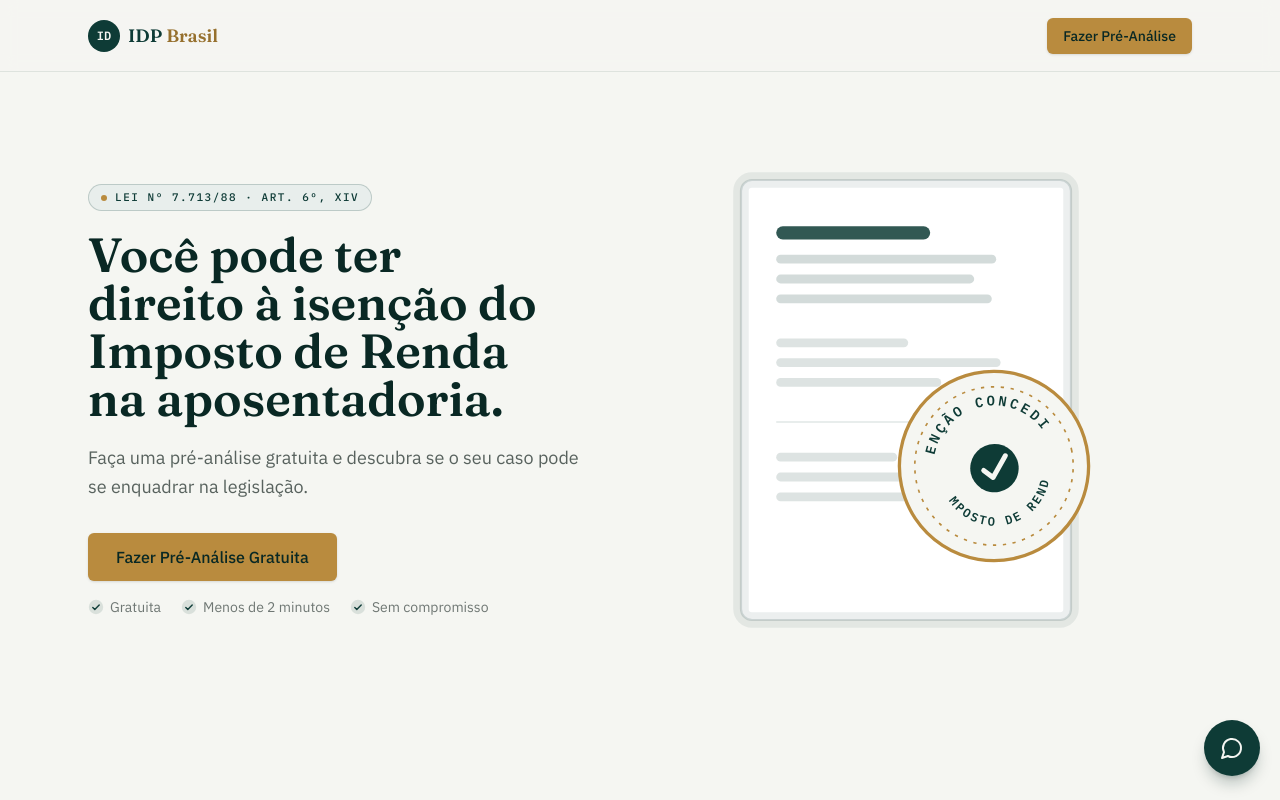
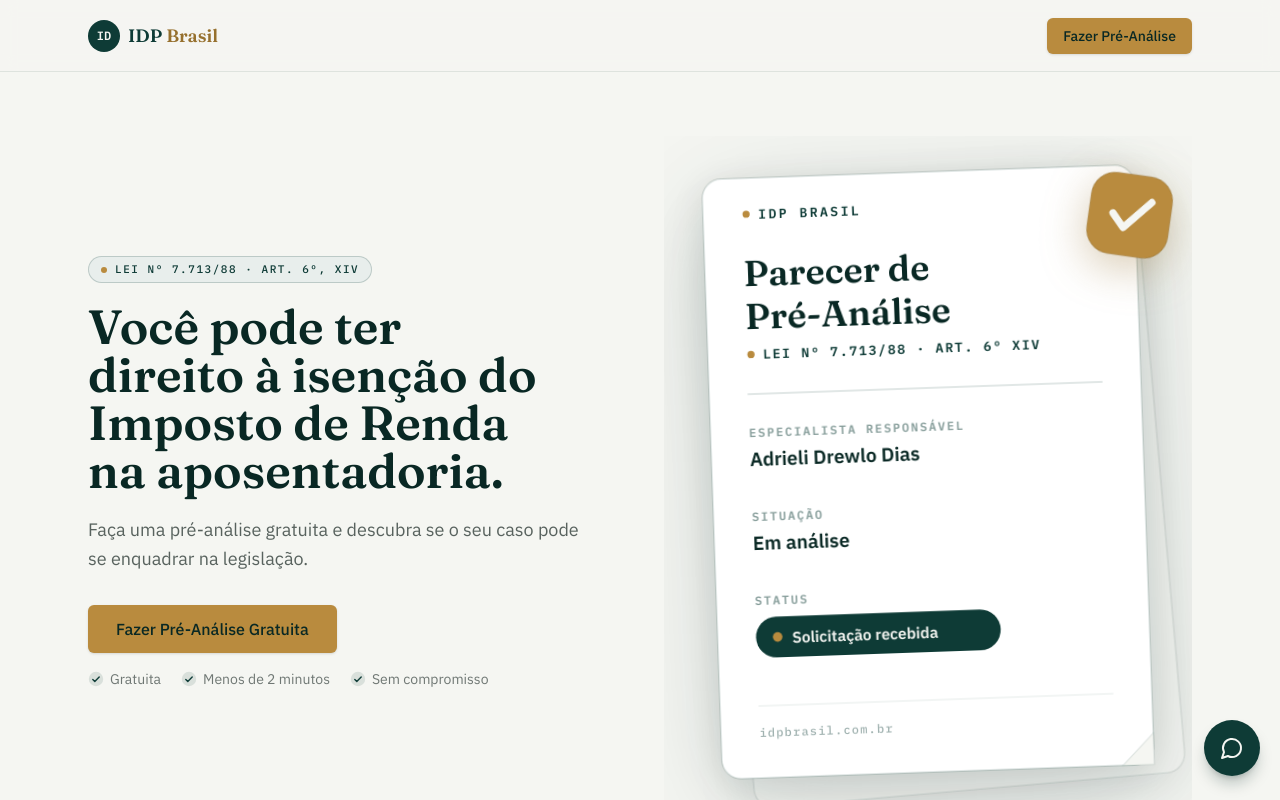
Before and after one commit to owestprodutora-sys/idp-brasil, a React (Vite) app: page / in a window 1280 px wide. Shown: the top 800 px of the page. Built offline with nearby package versions, Linux system fonts and the light colour scheme; no server answers.

Commit message:
Projeto V2 06 - nova_hero

```diff
--- a/src/components/DocumentSeal.tsx
+++ b/src/components/DocumentSeal.tsx
@@ -1,65 +1,114 @@
+/**
+ * Ilustração da Hero: um "Parecer de Pré-Análise" do IDP Brasil.
+ *
+ * Substitui o selo genérico anterior (círculo tracejado + texto em arco,
+ * que estourava o próprio arco) por um documento de marca própria, com
+ * conteúdo tipográfico real e linguagem neutra de processo em andamento —
+ * nunca de resultado ("elegível", "aprovado" etc. propositalmente evitados).
+ *
+ * Usa exclusivamente tokens já existentes em tailwind.config.js
+ * (paper, ink, selo-*, ouro-*) e as mesmas três famílias tipográficas do
+ * resto do site (Fraunces / IBM Plex Sans / IBM Plex Mono).
+ */
 export function DocumentSeal() {
   return (
     <svg
-      viewBox="0 0 480 480"
+      viewBox="0 0 440 560"
       className="h-full w-full"
       role="img"
-      aria-label="Documento oficial com selo de isenção do Imposto de Renda"
+      aria-label="Parecer de Pré-Análise do IDP Brasil, com selo da marca"
     >
-      <rect x="70" y="40" width="300" height="400" rx="10" fill="#FFFFFF" stroke="#0E3B36" strokeOpacity="0.15" strokeWidth="2" />
-      <rect x="70" y="40" width="300" height="400" rx="10" fill="none" stroke="#0E3B36" strokeOpacity="0.08" strokeWidth="14" />
+      {/* folha de apoio atrás do card principal — sugere um objeto físico
+          empilhado, não um retângulo único flutuando no vazio */}
+      <g
+        transform="rotate(-5 234 296)"
+        style={{ filter: "drop-shadow(0 10px 24px rgba(9,40,36,0.08))" }}
+      >
+        <rect x="54" y="46" width="360" height="500" rx="16" fill="#F5F6F2" stroke="#0E3B36" strokeOpacity="0.08" strokeWidth="1.5" />
+      </g>
 
-      {/* linhas de texto simulando um documento */}
-      <rect x="102" y="82" width="140" height="12" rx="6" fill="#0E3B36" opacity="0.85" />
-      <rect x="102" y="108" width="200" height="8" rx="4" fill="#0E3B36" opacity="0.18" />
-      <rect x="102" y="126" width="180" height="8" rx="4" fill="#0E3B36" opacity="0.18" />
-      <rect x="102" y="144" width="196" height="8" rx="4" fill="#0E3B36" opacity="0.18" />
+      {/* card principal do documento */}
+      <g
+        transform="rotate(-2 220 280)"
+        style={{
+          filter:
+            "drop-shadow(0 20px 45px rgba(9,40,36,0.16)) drop-shadow(0 6px 14px rgba(9,40,36,0.10))",
+        }}
+      >
+        <rect x="40" y="30" width="360" height="500" rx="16" fill="#FFFFFF" stroke="#0E3B36" strokeOpacity="0.12" strokeWidth="1.5" />
 
-      <rect x="102" y="184" width="120" height="8" rx="4" fill="#0E3B36" opacity="0.14" />
-      <rect x="102" y="202" width="204" height="8" rx="4" fill="#0E3B36" opacity="0.14" />
-      <rect x="102" y="220" width="150" height="8" rx="4" fill="#0E3B36" opacity="0.14" />
+        {/* dobra sutil no canto inferior direito — detalhe de "papel real" */}
+        <path d="M 400 530 L 400 504 L 374 530 Z" fill="#F5F6F2" stroke="#0E3B36" strokeOpacity="0.10" strokeWidth="1" />
 
-      <line x1="102" y1="260" x2="338" y2="260" stroke="#0E3B36" strokeOpacity="0.12" strokeWidth="1.5" />
+        {/* wordmark */}
+        <circle cx="76" cy="60" r="3" fill="#B98B3E" />
+        <text x="86" y="64" fill="#0E3B36" fontSize="11" fontWeight="600" letterSpacing="2" fontFamily="IBM Plex Mono, monospace">
+          IDP BRASIL
+        </text>
 
-      <rect x="102" y="288" width="110" height="8" rx="4" fill="#0E3B36" opacity="0.14" />
-      <rect x="102" y="306" width="196" height="8" rx="4" fill="#0E3B36" opacity="0.14" />
-      <rect x="102" y="324" width="170" height="8" rx="4" fill="#0E3B36" opacity="0.14" />
+        {/* título */}
+        <text x="72" y="120" fill="#092824" fontSize="30" fontWeight="600" fontFamily="Fraunces, serif">
+          Parecer de
+        </text>
+        <text x="72" y="156" fill="#092824" fontSize="30" fontWeight="600" fontFamily="Fraunces, serif">
+          Pré-Análise
+        </text>
 
-      {/* selo circular carimbado sobre o documento */}
-      <g transform="translate(300,300) rotate(-12)">
-        <circle r="86" fill="#F5F6F2" stroke="#B98B3E" strokeWidth="3" />
-        <circle r="72" fill="none" stroke="#B98B3E" strokeWidth="1.5" strokeDasharray="3 6" />
+        {/* citação legal — mesmo padrão visual do LegalBadge existente */}
+        <circle cx="76" cy="177" r="3" fill="#B98B3E" />
+        <text x="86" y="181" fill="#0E3B36" fontSize="11" fontWeight="600" letterSpacing="1.4" fontFamily="IBM Plex Mono, monospace">
+          LEI Nº 7.713/88 · ART. 6º XIV
+        </text>
+
+        <line x1="72" y1="210" x2="368" y2="210" stroke="#0E3B36" strokeOpacity="0.12" strokeWidth="1.5" />
+
+        {/* campo: especialista responsável */}
+        <text x="72" y="246" fill="#0E3B36" fillOpacity="0.5" fontSize="10" fontWeight="600" letterSpacing="1.5" fontFamily="IBM Plex Mono, monospace">
+          ESPECIALISTA RESPONSÁVEL
+        </text>
+        <text x="72" y="270" fill="#092824" fontSize="16" fontWeight="600" fontFamily="IBM Plex Sans, sans-serif">
+          Adrieli Drewlo Dias
+        </text>
+
+        {/* campo: situação */}
+        <text x="72" y="316" fill="#0E3B36" fillOpacity="0.5" fontSize="10" fontWeight="600" letterSpacing="1.5" fontFamily="IBM Plex Mono, monospace">
+          SITUAÇÃO
+        </text>
+        <text x="72" y="340" fill="#092824" fontSize="16" fontWeight="600" fontFamily="IBM Plex Sans, sans-serif">
+          Em análise
+        </text>
+
+        {/* campo: status — linguagem neutra, de processo em andamento */}
+        <text x="72" y="386" fill="#0E3B36" fillOpacity="0.5" fontSize="10" fontWeight="600" letterSpacing="1.5" fontFamily="IBM Plex Mono, monospace">
+          STATUS
+        </text>
+        <rect x="72" y="396" width="204" height="34" rx="17" fill="#0E3B36" />
+        <circle cx="90" cy="413" r="4" fill="#B98B3E" />
+        <text x="102" y="418" fill="#F5F6F2" fontSize="13" fontWeight="600" fontFamily="IBM Plex Sans, sans-serif">
+          Solicitação recebida
+        </text>
+
+        <line x1="72" y1="470" x2="368" y2="470" stroke="#0E3B36" strokeOpacity="0.10" strokeWidth="1" />
+        <text x="72" y="496" fill="#0E3B36" fillOpacity="0.4" fontSize="10" letterSpacing="1" fontFamily="IBM Plex Mono, monospace">
+          idpbrasil.com.br
+        </text>
+      </g>
+
+      {/* selo da marca — sem textPath, sem arco, sem tracejado. Ícone de
+          check reaproveitado do mesmo desenho usado no CheckMark da Hero. */}
+      <g
+        transform="translate(388,66) rotate(8)"
+        style={{ filter: "drop-shadow(0 10px 18px rgba(150,112,46,0.35))" }}
+      >
+        <rect x="-34" y="-34" width="68" height="68" rx="20" fill="#B98B3E" stroke="#96702E" strokeOpacity="0.4" strokeWidth="1" />
         <path
-          id="selo-arc-top"
-          d="M -52 -18 A 55 55 0 0 1 52 -18"
+          d="M -14 0 L -4 11 L 17 -13"
           fill="none"
+          stroke="#F5F6F2"
+          strokeWidth="6"
+          strokeLinecap="round"
+          strokeLinejoin="round"
         />
-        <path
-          id="selo-arc-bottom"
-          d="M -46 24 A 50 50 0 0 0 46 24"
-          fill="none"
-        />
-        <text fill="#0E3B36" fontSize="12.5" fontWeight="600" letterSpacing="2.5" fontFamily="IBM Plex Mono, monospace">
-          <textPath href="#selo-arc-top" startOffset="50%" textAnchor="middle">
-            ISENÇÃO CONCEDIDA
-          </textPath>
-        </text>
-        <g transform="translate(0,2)">
-          <circle r="22" fill="#0E3B36" />
-          <path
-            d="M -10 0 L -3 8 L 12 -9"
-            fill="none"
-            stroke="#F5F6F2"
-            strokeWidth="4.5"
-            strokeLinecap="round"
-            strokeLinejoin="round"
-          />
-        </g>
-        <text fill="#0E3B36" fontSize="11" fontWeight="600" letterSpacing="2" fontFamily="IBM Plex Mono, monospace">
-          <textPath href="#selo-arc-bottom" startOffset="50%" textAnchor="middle">
-            IMPOSTO DE RENDA
-          </textPath>
-        </text>
       </g>
     </svg>
   );
```
